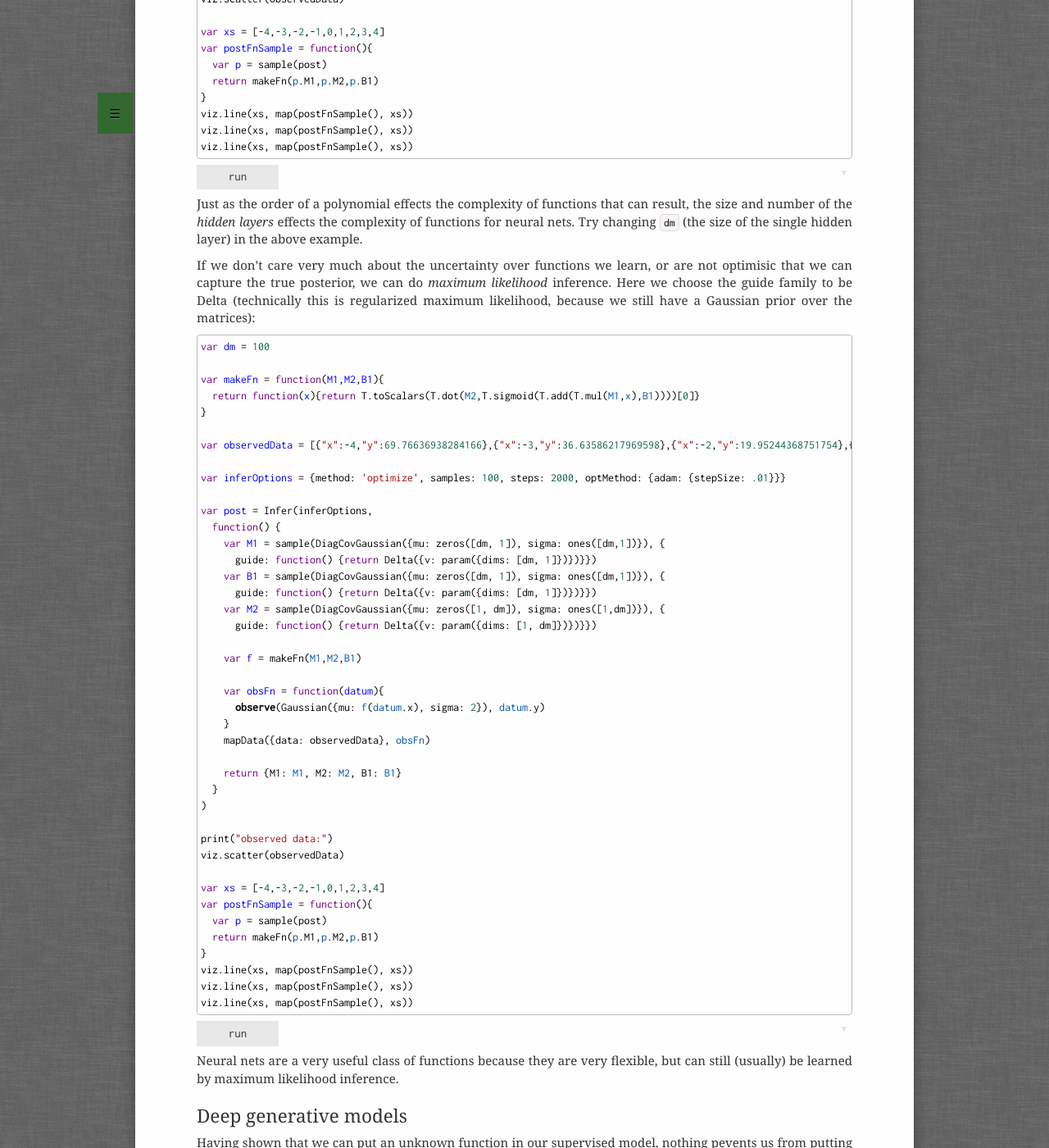
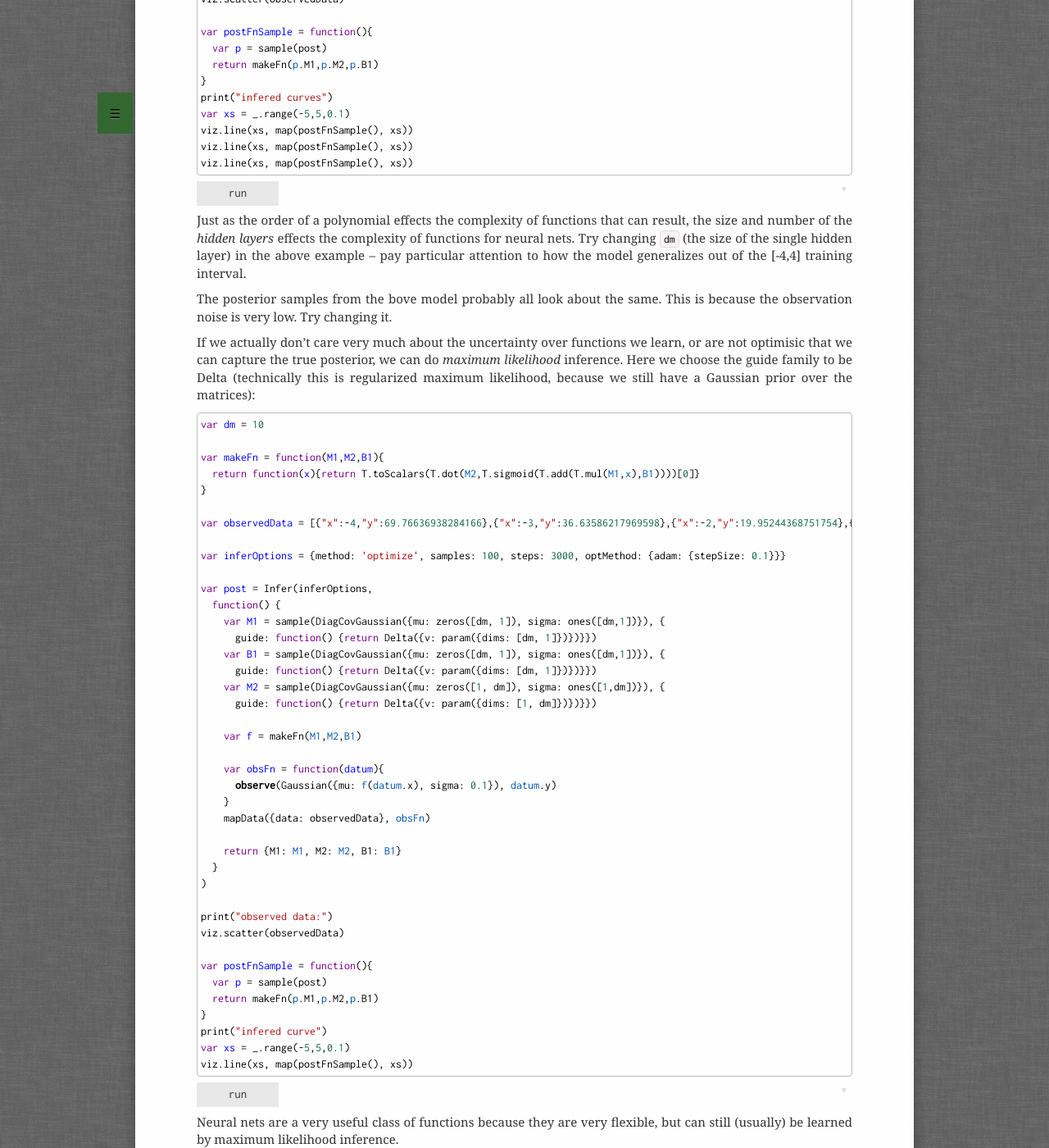
Before and after one commit to probmods/probmods2, a Jekyll site: the page built from chapters/function-learning.md, in a window 1280 px wide and 1400 px high, scrolled down 1931 px. Shown: the whole window at 82% size. Built offline with Jekyll 4.4.1, drawn with Linux system fonts in a browser that asks for light colours; a script that is not in the unit is left out; some of the changed text lies outside the part shown.

Commit message:
update nns

```diff
--- a/chapters/function-learning.md
+++ b/chapters/function-learning.md
@@ -12,7 +12,7 @@
 ~~~~
 var observedData = [{"x":-4,"y":69.76636938284166},{"x":-3,"y":36.63586217969598},{"x":-2,"y":19.95244368751754},{"x":-1,"y":4.819485497724985},{"x":0,"y":4.027631414787425},{"x":1,"y":3.755022418210824},{"x":2,"y":6.557548104903805},{"x":3,"y":23.922485493795072},{"x":4,"y":50.69924692420815}]
 
-var inferOptions = {method: 'optimize', samples: 100, steps: 2000, optMethod: {adam: {stepSize: .01}}}
+var inferOptions = {method: 'optimize', samples: 100, steps: 2000, optMethod: {adam: {stepSize: 0.1}}}
 
 // a0 + a1*x + a2*x^2 + ...
 var makePoly = function(as) {
@@ -28,7 +28,7 @@
     var f = makePoly(coeffs.slice(0,order+1))
 
     var obsFn = function(datum){
-      observe(Gaussian({mu: f(datum.x), sigma: 30}), datum.y)
+      observe(Gaussian({mu: f(datum.x), sigma: 0.1}), datum.y)
     }
     mapData({data: observedData}, obsFn)
 
@@ -40,13 +40,13 @@
 print("observed data:")
 viz.scatter(observedData)
 
-// viz.marginals(post)
 
-var xs = [-4,-3,-2,-1,0,1,2,3,4]
 var postFnSample = function(){
   var p = sample(post)
   return makePoly(p.coeffs.slice(0,p.order+1))
 }
+print("infered curves:")
+var xs = _.range(-5,5,0.1)
 viz.line(xs, map(postFnSample(), xs))
 viz.line(xs, map(postFnSample(), xs))
 viz.line(xs, map(postFnSample(), xs))
@@ -70,7 +70,7 @@
 
 var observedData = [{"x":-4,"y":69.76636938284166},{"x":-3,"y":36.63586217969598},{"x":-2,"y":19.95244368751754},{"x":-1,"y":4.819485497724985},{"x":0,"y":4.027631414787425},{"x":1,"y":3.755022418210824},{"x":2,"y":6.557548104903805},{"x":3,"y":23.922485493795072},{"x":4,"y":50.69924692420815}]
 
-var inferOptions = {method: 'optimize', samples: 100, steps: 2000, optMethod: {adam: {stepSize: .01}}}
+var inferOptions = {method: 'optimize', samples: 100, steps: 3000, optMethod: {adam: {stepSize: 0.1}}}
 
 var post = Infer(inferOptions,
   function() {
@@ -81,7 +81,7 @@
     var f = makeFn(M1,M2,B1)
 
     var obsFn = function(datum){
-      observe(Gaussian({mu: f(datum.x), sigma: 2}), datum.y)
+      observe(Gaussian({mu: f(datum.x), sigma: 0.1}), datum.y)
     }
     mapData({data: observedData}, obsFn)
 
@@ -92,22 +92,25 @@
 print("observed data:")
 viz.scatter(observedData)
 
-var xs = [-4,-3,-2,-1,0,1,2,3,4]
 var postFnSample = function(){
   var p = sample(post)
   return makeFn(p.M1,p.M2,p.B1)
 }
+print("infered curves")
+var xs = _.range(-5,5,0.1)
 viz.line(xs, map(postFnSample(), xs))
 viz.line(xs, map(postFnSample(), xs))
 viz.line(xs, map(postFnSample(), xs))
 ~~~~
 
-Just as the order of a polynomial effects the complexity of functions that can result, the size and number of the *hidden layers* effects the complexity of functions for neural nets. Try changing `dm` (the size of the single hidden layer) in the above example.
+Just as the order of a polynomial effects the complexity of functions that can result, the size and number of the *hidden layers* effects the complexity of functions for neural nets. Try changing `dm` (the size of the single hidden layer) in the above example -- pay particular attention to how the model generalizes out of the [-4,4] training interval.
 
-If we don't care very much about the uncertainty over functions we learn, or are not optimisic that we can capture the true posterior, we can do *maximum likelihood* inference. Here we choose the guide family to be Delta (technically this is regularized maximum likelihood, because we still have a Gaussian prior over the matrices):
+The posterior samples from the bove model probably all look about the same. This is because the observation noise is very low. Try changing it.
+
+If we actually don't care very much about the uncertainty over functions we learn, or are not optimisic that we can capture the true posterior, we can do *maximum likelihood* inference. Here we choose the guide family to be Delta (technically this is regularized maximum likelihood, because we still have a Gaussian prior over the matrices):
 
 ~~~~
-var dm = 100
+var dm = 10
 
 var makeFn = function(M1,M2,B1){
   return function(x){return T.toScalars(T.dot(M2,T.sigmoid(T.add(T.mul(M1,x),B1))))[0]}
@@ -115,7 +118,7 @@
 
 var observedData = [{"x":-4,"y":69.76636938284166},{"x":-3,"y":36.63586217969598},{"x":-2,"y":19.95244368751754},{"x":-1,"y":4.819485497724985},{"x":0,"y":4.027631414787425},{"x":1,"y":3.755022418210824},{"x":2,"y":6.557548104903805},{"x":3,"y":23.922485493795072},{"x":4,"y":50.69924692420815}]
 
-var inferOptions = {method: 'optimize', samples: 100, steps: 2000, optMethod: {adam: {stepSize: .01}}}
+var inferOptions = {method: 'optimize', samples: 100, steps: 3000, optMethod: {adam: {stepSize: 0.1}}}
 
 var post = Infer(inferOptions,
   function() {
@@ -129,7 +132,7 @@
     var f = makeFn(M1,M2,B1)
 
     var obsFn = function(datum){
-      observe(Gaussian({mu: f(datum.x), sigma: 2}), datum.y)
+      observe(Gaussian({mu: f(datum.x), sigma: 0.1}), datum.y)
     }
     mapData({data: observedData}, obsFn)
 
@@ -140,13 +143,12 @@
 print("observed data:")
 viz.scatter(observedData)
 
-var xs = [-4,-3,-2,-1,0,1,2,3,4]
 var postFnSample = function(){
   var p = sample(post)
   return makeFn(p.M1,p.M2,p.B1)
 }
-viz.line(xs, map(postFnSample(), xs))
-viz.line(xs, map(postFnSample(), xs))
+print("infered curve")
+var xs = _.range(-5,5,0.1)
 viz.line(xs, map(postFnSample(), xs))
 ~~~~
 
@@ -157,7 +159,7 @@
 Having shown that we can put an unknown function in our supervised model, nothing pevents us from putting one anywhere in a generative model! Here we learn an unsupervised model of x,y pairs, which are generated from a latent z passed through a (learned) function.
 
 ~~~~
-var hd = 2
+var hd = 10
 var ld = 2
 var outSig = Vector([0.1, 0.1])
 
@@ -167,7 +169,7 @@
 
 var observedData = [{"x":-4,"y":69.76636938284166},{"x":-3,"y":36.63586217969598},{"x":-2,"y":19.95244368751754},{"x":-1,"y":4.819485497724985},{"x":0,"y":4.027631414787425},{"x":1,"y":3.755022418210824},{"x":2,"y":6.557548104903805},{"x":3,"y":23.922485493795072},{"x":4,"y":50.69924692420815}]
 
-var inferOptions = {method: 'optimize', samples: 100, steps: 20000, optMethod: {adam: {stepSize: .01}}, verbose: true}
+var inferOptions = {method: 'optimize', samples: 100, steps: 3000, optMethod: {adam: {stepSize: 0.1}}, verbose: true}
 
 var post = Infer(inferOptions,
   function() {
@@ -205,12 +207,12 @@
 Models of this sort are often called *deep generative models* because the (here not very) deep neural net is doing a large amount of work to generate complex observations.
 
 Notice that while this model reconstructs the data well, the posterior predictive looks like noise. That is, this model *over-fits* the data.
-To ameliorate overfitting, we might try to limit the expressive capacity of the model. For instance by reducing the latent dimension for z (i.e. `ld`) to 1, since we know that the data actually lie near a one-dimensional subspace. (Try it!) However that model can't capture the data at all.
+To ameliorate overfitting, we might try to limit the expressive capacity of the model. For instance by reducing the latent dimension for z (i.e. `ld`) to 1, since we know that the data actually lie near a one-dimensional subspace. (Try it!) However that model usually simply overfits in a more costrained way.
 
 Here, we instead increase the data (by a lot) with the flexible model (warning, this takes much longer to run):
 
 ~~~~
-var hd = 2
+var hd = 10
 var ld = 2
 var outSig = Vector([0.1, 0.1])
 
@@ -220,7 +222,7 @@
 
 var observedData = map(function(x){return {x:x,y:x*x}}, _.range(-4,4,0.1))
 
-var inferOptions = {method: 'optimize', samples: 100, steps: 10000, optMethod: {adam: {stepSize: .01}}, verbose: true}
+var inferOptions = {method: 'optimize', samples: 100, steps: 3000, optMethod: {adam: {stepSize: 0.1}}, verbose: true}
 
 var post = Infer(inferOptions,
   function() {
@@ -271,7 +273,7 @@
 
 var observedData = map(function(x){return {x:x,y:x*x}}, _.range(-4,4,0.1))
 
-var inferOptions = {method: 'optimize', samples: 100, steps: 10000, optMethod: {adam: {stepSize: .01}}, verbose: true}
+var inferOptions = {method: 'optimize', samples: 100, steps: 3000, optMethod: {adam: {stepSize: 0.1}}, verbose: true}
 
 var post = Infer(inferOptions,
   function() {
```
Also changed, not shown: other parts of chapters/function-learning.md (+2 -2 lines).
